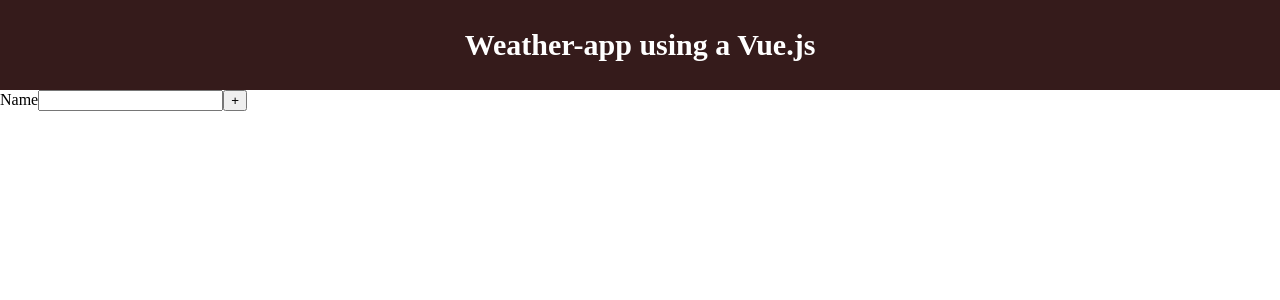
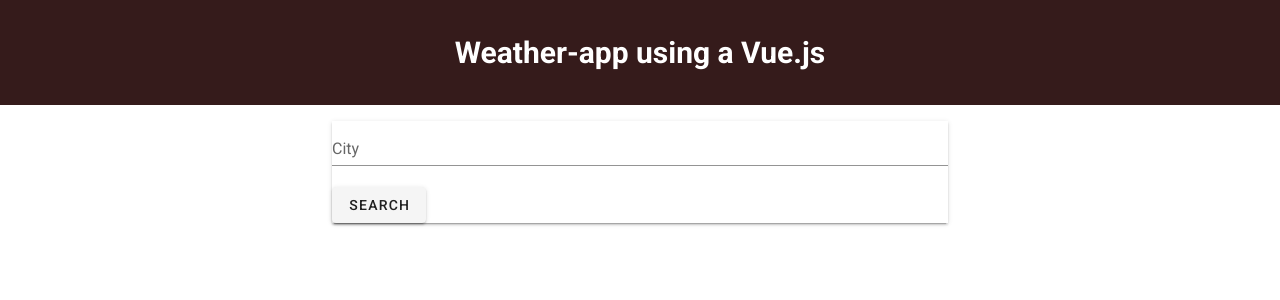
Before and after one commit to Mila-byte/weather, a Vue app: page / in a window 1280 px wide. Shown: the top 300 px of the page. Built offline with nearby package versions, Linux system fonts and the light colour scheme.

Commit message:
add Vuetify and update of information about City

```diff
--- a/package.json
+++ b/package.json
@@ -12,6 +12,7 @@
     "stylelint": "^13.9.0",
     "vue": "^2.6.11",
     "vues": "^0.5.20",
+    "vuetify": "^2.4.0",
     "vuex": "^3.6.2"
   },
   "devDependencies": {
@@ -23,7 +24,9 @@
     "eslint-plugin-vue": "^6.2.2",
     "sass": "^1.32.6",
     "sass-loader": "^10.1.1",
-    "vue-template-compiler": "^2.6.11"
+    "vue-cli-plugin-vuetify": "~2.1.0",
+    "vue-template-compiler": "^2.6.11",
+    "vuetify-loader": "^1.7.0"
   },
   "eslintConfig": {
     "root": true,
--- a/public/index.html
+++ b/public/index.html
@@ -1,11 +1,13 @@
 <!DOCTYPE html>
-<html lang="">
+<html lang="en">
   <head>
     <meta charset="utf-8">
     <meta http-equiv="X-UA-Compatible" content="IE=edge">
     <meta name="viewport" content="width=device-width,initial-scale=1.0">
     <link rel="icon" href="<%= BASE_URL %>favicon.ico">
     <title><%= htmlWebpackPlugin.options.title %></title>
+    <link rel="stylesheet" href="https://fonts.googleapis.com/css?family=Roboto:100,300,400,500,700,900">
+    <link rel="stylesheet" href="https://cdn.jsdelivr.net/npm/@mdi/font@latest/css/materialdesignicons.min.css">
   </head>
   <body>
     <noscript>
--- a/src/App.vue
+++ b/src/App.vue
@@ -1,10 +1,12 @@
 <template>
   <div id="app">
+    <v-app id="inspire">
     <h1>Weather-app using a Vue.js</h1>
-    <div>
-    <AddCity/>
+    <v-container class="col-sm-10 col-lg-6">
+      <AddCity/>
       <CardOfCity />
-    </div>
+    </v-container>
+    </v-app>
   </div>
 </template>
 
@@ -15,6 +17,11 @@
 export default {
   name: 'App',
   components: {AddCity, CardOfCity},
+  created() {
+    if(localStorage.getItem('cities')){
+      this.$store.dispatch('setCities')
+    }
+  }
 }
 </script>
 
@@ -31,5 +38,5 @@
     background: $brown;
     color: $white;
   }
-  }
+}
 </style>
--- a/src/components/AddCity.vue
+++ b/src/components/AddCity.vue
@@ -1,9 +1,14 @@
 <template>
-<div id="add">
-  <label for="city">Name</label>
-  <input type="text" v-model="city" id="city">
-  <input type="button" value="+" @click="addCity">
-</div>
+  <v-card
+      tile
+  >
+  <v-text-field label="City" v-model="city" @keyup.enter="addCity"></v-text-field>
+    <v-btn
+        elevation="2"
+        medium
+        @click="addCity"
+    >Search</v-btn>
+  </v-card>
 </template>
 
 <script>
@@ -17,6 +22,7 @@
   methods: {
     addCity () {
       this.$store.dispatch('addCity', this.city)
+      this.city = ''
     }
   }
 }
--- a/src/components/CardOfCity.vue
+++ b/src/components/CardOfCity.vue
@@ -1,20 +1,70 @@
 <template>
-<div id="card">
-<div v-for="(city, index) of getDataOfCity" :key="city.id">
-  <div class="shortInfo" >
-    <p>id: {{ city.id }}</p>
-    <p>Temp: {{ +city.main.temp.toFixed() }} &#8451;</p>
-    <p>Name: {{ city.name }}</p>
-    <input type="button" value=" " @click="showMoreInfo(city.id)">
+  <div id="card">
+    <v-card
+        class="mx-auto"
+        max-width="344"
+        v-for="(city, index) of getDataOfCity" :key="city.id"
+    >
+
+      <v-img
+          src="https://cdn.vuetifyjs.com/images/cards/sunshine.jpg"
+          height="200px"
+      >
+        <v-list-item-avatar color="grey darken-3">
+          <v-img
+              class="elevation-6"
+              alt=""
+              :src="`http://www.openweathermap.org/img/wn/${city.weather[0].icon}@2x.png`"
+          ></v-img>
+        </v-list-item-avatar>
+        <v-btn
+            color="orange lighten-2"
+            text
+            @click="deleteCity(index)"
+        >
+          Read more
+        </v-btn>
+        <v-icon color="orange darken-2" @click="updateData(city.name)">
+          mdi-backup-restore
+        </v-icon>
+        <v-card-title>
+          {{ city.name }}
+        </v-card-title>
+      </v-img>
+      <v-card-subtitle>
+        Temp: {{ +city.main.temp.toFixed() }} &#8451;
+      </v-card-subtitle>
+
+      <v-card-actions>
+        <v-btn
+            color="orange lighten-2"
+            text
+        >
+          Read more
+        </v-btn>
+
+        <v-spacer></v-spacer>
+
+        <v-btn
+            icon
+            @click="showMoreInfo(city.id)"
+        >
+          <v-icon>{{ idActiveBlock === city.id ? 'mdi-chevron-up' : 'mdi-chevron-down' }}</v-icon>
+        </v-btn>
+      </v-card-actions>
+
+      <v-expand-transition>
+        <div v-show="idActiveBlock === city.id">
+          <v-divider></v-divider>
+
+          <v-card-text>
+            <p>Temp: {{ +city.main.temp.toFixed() }} &#8451;</p>
+            <p>Name: {{ city.name }}</p>
+          </v-card-text>
+        </div>
+      </v-expand-transition>
+    </v-card>
   </div>
-  <div class="moreInfo" v-if="idActiveBlock === city.id">
-    <p>Temp: {{ +city.main.temp.toFixed() }} &#8451;</p>
-    <p>Name: {{ city.name }}</p>
-  </div>
-
-  <input type="button" value="X" @click="deleteCity(index)">
-</div>
-</div>
 </template>
 
 <script>
@@ -35,6 +85,9 @@
     },
     showMoreInfo (id) {
       this.idActiveBlock !== id ? this.idActiveBlock = id : this.idActiveBlock = false
+    },
+    updateData (upCity) {
+      this.$store.dispatch('updateData', upCity)
     }
   }
 }
--- a/src/main.js
+++ b/src/main.js
@@ -1,10 +1,12 @@
 import Vue from 'vue'
 import App from './App.vue'
 import store from './store'
+import vuetify from './plugins/vuetify';
 
 Vue.config.productionTip = false
 
 new Vue({
   store,
-  render: h => h(App),
+  vuetify,
+  render: h => h(App)
 }).$mount('#app')
--- /dev/null
+++ b/src/plugins/vuetify.js
@@ -0,0 +1,7 @@
+import Vue from 'vue';
+import Vuetify from 'vuetify/lib/framework';
+
+Vue.use(Vuetify);
+
+export default new Vuetify({
+});
--- a/src/store/actions.js
+++ b/src/store/actions.js
@@ -10,9 +10,16 @@
                     commit('addCity', res)
                 }
             })
-
     },
     deleteCity ({commit}, index) {
         commit('deleteCity', index)
-    }
+    },
+    setCities ({commit}) {
+        commit('setCities', JSON.parse(localStorage.getItem('cities')))
+    },
+    updateData ({commit}, city) {
+        fetch(`http://api.openweathermap.org/data/2.5/weather?q=${city}&units=metric&appid=fdc5c7b31d822cd909a6ffa9fab71737`)
+            .then(res => res.json())
+            .then(res => commit('updateData', res))
+    },
 }
--- a/src/store/mutations.js
+++ b/src/store/mutations.js
@@ -1,8 +1,28 @@
 export default {
     addCity (state, res) {
+        for (let city of state.arrCity) {
+            if (city.id === res.id) {
+                alert(`City ${res.name} is already exists`)
+                return
+            }
+        }
         state.arrCity.push(res)
+        localStorage.setItem('cities', JSON.stringify(state.arrCity))
     },
     deleteCity (state, index) {
         state.arrCity.splice(index, 1)
+        localStorage.setItem('cities', JSON.stringify(state.arrCity))
+    },
+    setCities(state, cities) {
+        state.arrCity = cities
+    },
+    updateData (state, upCity) {
+        for (let i = 0; i < state.arrCity.length; i++) {
+            if (upCity.id === state.arrCity[i].id) {
+                state.arrCity[i] = upCity
+                console.log(`updated ${upCity.name}`)
+                break
+            }
+        }
     }
 }
--- /dev/null
+++ b/vue.config.js
@@ -0,0 +1,5 @@
+module.exports = {
+  transpileDependencies: [
+    'vuetify'
+  ]
+}
```
Also changed, not shown: 1 other file (tests, documents, lock files or other folders).
